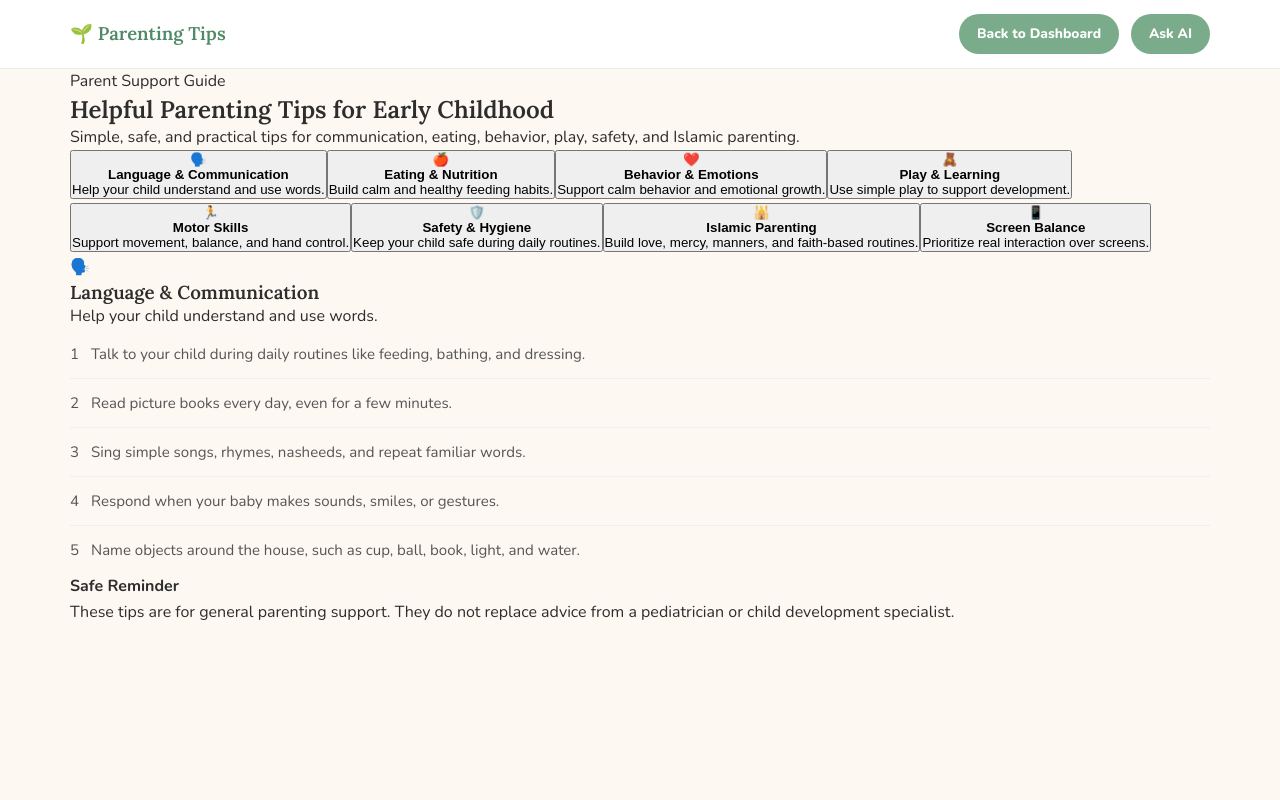
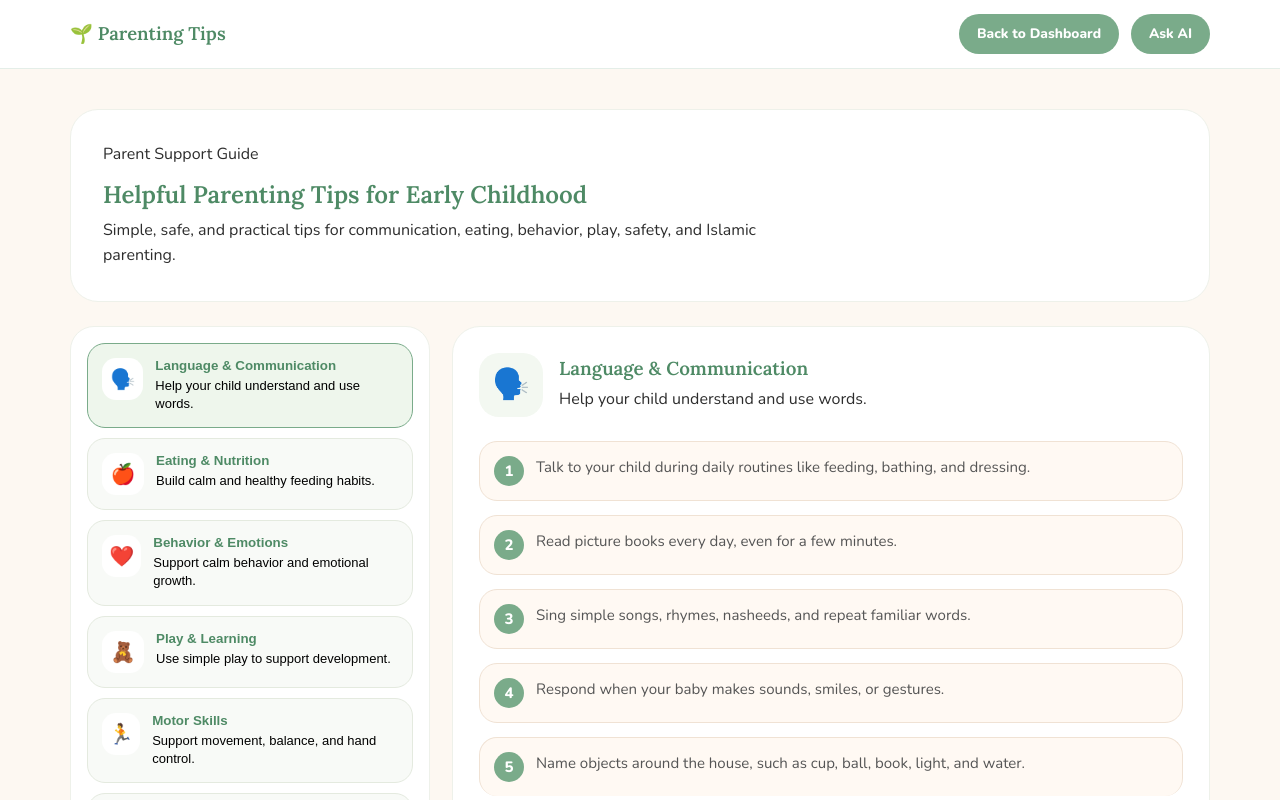
Before and after one commit to Jarin-Tanzim/ECD-Parenting-System, a React (Vite) app: page /parenting-tips in a window 1280 px wide. Shown: the top 800 px of the page. Built offline with nearby package versions, Linux system fonts and the light colour scheme; no server answers; sample sign-in values are in the browser's storage.

Commit message:
Updated App.css

```diff
--- a/src/App.css
+++ b/src/App.css
@@ -1836,3 +1836,179 @@ footer span {
     grid-template-columns: 1fr;
   }
 }
+.tips-main {
+  padding: 40px 0;
+}
+
+.tips-hero {
+  background: #ffffff;
+  border-radius: 28px;
+  padding: 32px;
+  box-shadow: var(--shadow-soft);
+  border: 1px solid #eef1ea;
+  margin-bottom: 24px;
+}
+
+.tips-hero h2 {
+  color: var(--sage-dark);
+  margin: 12px 0 8px;
+}
+
+.tips-hero p {
+  color: var(--text-muted);
+  max-width: 720px;
+  line-height: 1.6;
+}
+
+.tips-layout {
+  display: grid;
+  grid-template-columns: 360px minmax(0, 1fr);
+  gap: 22px;
+  align-items: start;
+}
+
+.tips-category-list {
+  background: #ffffff;
+  border-radius: 24px;
+  padding: 16px;
+  box-shadow: var(--shadow-soft);
+  border: 1px solid #eef1ea;
+  display: flex;
+  flex-direction: column;
+  gap: 10px;
+}
+
+.tips-category {
+  width: 100%;
+  border: 1px solid #e4eadf;
+  background: #f8faf7;
+  border-radius: 18px;
+  padding: 14px;
+  display: flex;
+  gap: 12px;
+  text-align: left;
+  cursor: pointer;
+}
+
+.tips-category span {
+  width: 42px;
+  height: 42px;
+  border-radius: 14px;
+  background: #ffffff;
+  display: flex;
+  align-items: center;
+  justify-content: center;
+  font-size: 20px;
+}
+
+.tips-category strong {
+  display: block;
+  color: var(--sage-dark);
+  margin-bottom: 4px;
+}
+
+.tips-category p {
+  margin: 0;
+  color: var(--text-muted);
+  font-size: 13px;
+  line-height: 1.4;
+}
+
+.active-tip-category {
+  border-color: var(--sage);
+  background: #eef6ec;
+}
+
+.tips-detail-card {
+  background: #ffffff;
+  border-radius: 28px;
+  padding: 26px;
+  box-shadow: var(--shadow-soft);
+  border: 1px solid #eef1ea;
+}
+
+.tips-detail-header {
+  display: flex;
+  align-items: center;
+  gap: 16px;
+  margin-bottom: 24px;
+}
+
+.tips-big-icon {
+  width: 64px;
+  height: 64px;
+  border-radius: 20px;
+  background: #f3f8f1;
+  display: flex;
+  align-items: center;
+  justify-content: center;
+  font-size: 30px;
+}
+
+.tips-detail-header h3 {
+  color: var(--sage-dark);
+  margin: 0 0 6px;
+}
+
+.tips-detail-header p {
+  color: var(--text-muted);
+  margin: 0;
+}
+
+.tips-list {
+  display: flex;
+  flex-direction: column;
+  gap: 14px;
+}
+
+.tip-item {
+  display: flex;
+  gap: 12px;
+  background: #fff9f3;
+  border: 1px solid #f0e2d4;
+  border-radius: 18px;
+  padding: 14px;
+}
+
+.tip-item span {
+  width: 30px;
+  height: 30px;
+  border-radius: 999px;
+  background: var(--sage);
+  color: #ffffff;
+  display: flex;
+  align-items: center;
+  justify-content: center;
+  font-weight: 800;
+  flex: 0 0 auto;
+}
+
+.tip-item p {
+  margin: 0;
+  color: var(--text-main);
+  line-height: 1.55;
+}
+
+.tips-safe-note {
+  margin-top: 22px;
+  background: #f8faf7;
+  border: 1px solid #e4eadf;
+  border-radius: 18px;
+  padding: 16px;
+}
+
+.tips-safe-note strong {
+  color: var(--sage-dark);
+}
+
+.tips-safe-note p {
+  color: var(--text-muted);
+  margin: 6px 0 0;
+  line-height: 1.5;
+}
+
+@media (max-width: 900px) {
+  .tips-layout {
+    grid-template-columns: 1fr;
+  }
+}
```
